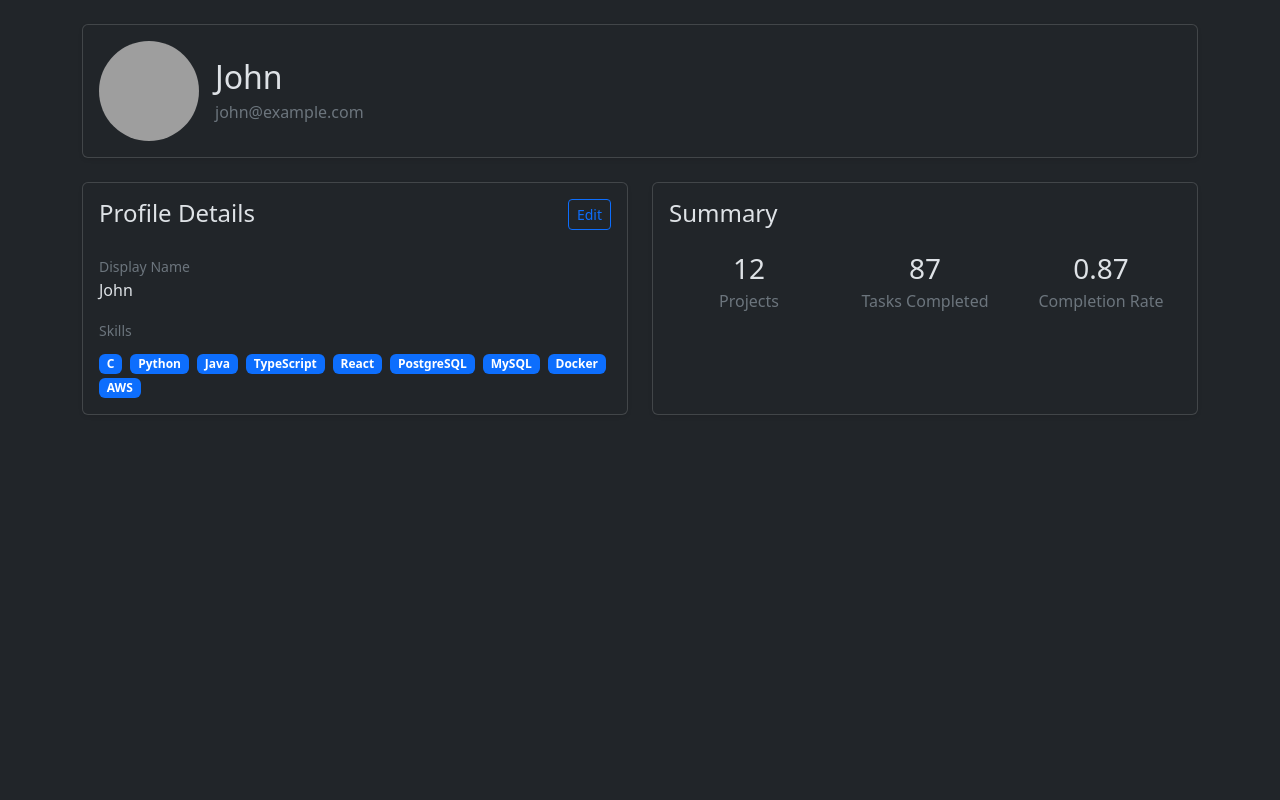
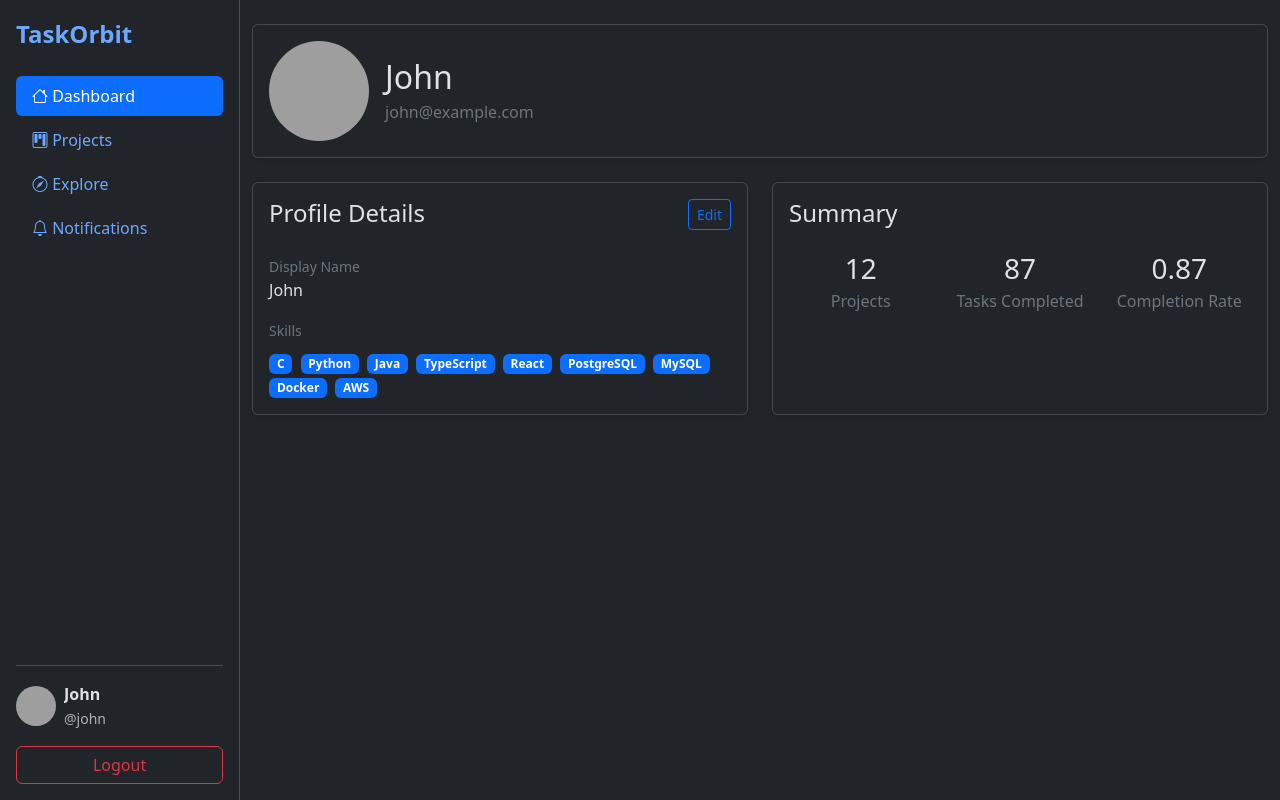
Before and after one commit to Arup3201/pytorb, a Django app: page /accounts/profile in a window 1280 px wide. Run offline with Django 5.2, Linux system fonts and the light colour scheme; grey boxes are pictures that could not be loaded.

Commit message:
templates for login, register and profile updated

```diff
--- a/templates/base.html
+++ b/templates/base.html
@@ -6,10 +6,18 @@
     <meta name="viewport" content="width=device-width, initial-scale=1.0">
     <link href="https://cdn.jsdelivr.net/npm/bootstrap@5.3.8/dist/css/bootstrap.min.css" rel="stylesheet"
         integrity="sha384-sRIl4kxILFvY47J16cr9ZwB07vP4J8+LH7qKQnuqkuIAvNWLzeN8tE5YBujZqJLB" crossorigin="anonymous">
+    <link rel="stylesheet" href="https://cdn.jsdelivr.net/npm/bootstrap-icons@1.13.1/font/bootstrap-icons.min.css">
     <title>{% block title %}{% endblock %}</title>
 </head>
 
 <body data-bs-theme="dark">
-{% block content %}{% endblock %}
+    <div class="d-flex vh-100">
+        {% include 'navbar.html' %}
+
+        <main class="flex-grow-1 overflow-auto">
+            {% block content %}{% endblock %}
+        </main>
+
+    </div>
 </body>
 </html>
--- /dev/null
+++ b/templates/navbar.html
@@ -0,0 +1,104 @@
+<!-- Desktop View -->
+<aside class="d-none d-md-flex flex-column p-3 border-end" style="width: 260px;">
+    <a href="/" class="d-flex align-items-center mb-4 text-decoration-none">
+        <span class="fs-4 fw-bold">TaskOrbit</span>
+    </a>
+    <ul class="nav nav-pills flex-column gap-1">
+        <li class="nav-item">
+            <a href="#" class="nav-link active">
+                <i class="bi bi-house"></i>
+                Dashboard
+            </a>
+        </li>
+        <li class="nav-item">
+            <a href="#" class="nav-link">
+                <i class="bi bi-kanban"></i>
+                Projects
+            </a>
+        </li>
+        <li class="nav-item">
+            <a href="#" class="nav-link">
+                <i class="bi bi-compass"></i>
+                Explore
+            </a>
+        </li>
+        <li class="nav-item">
+            <a href="#" class="nav-link">
+                <i class="bi bi-bell"></i>
+                Notifications
+            </a>
+        </li>
+    </ul>
+    <div class="mt-auto pt-3 border-top">
+        <div class="d-flex align-items-center mb-3">
+            <img src="{{ profile.avatar_url }}" alt="User avatar" width="40" height="40"
+                class="rounded-circle me-2">
+            <div class="text-truncate">
+                <div class="fw-semibold text-truncate">
+                    {{ profile.display_name }}
+                </div>
+                <small class="text-body-secondary">
+                    @{{ profile.username }}
+                </small>
+            </div>
+        </div>
+        <button class="btn btn-outline-danger w-100">
+            Logout
+        </button>
+    </div>
+</aside>
+
+<!-- Mobile View -->
+<nav class="d-md-none fixed-bottom bg-body border-top">
+    <div class="d-flex justify-content-around align-items-center">
+        <a href="#" class="nav-link text-center py-2 flex-fill active">
+            <div class="fs-5">
+                <i class="bi bi-house"></i>
+            </div>
+            <small>Dashboard</small>
+        </a>
+        <a href="#" class="nav-link text-center py-2 flex-fill text-body">
+            <div class="fs-5">
+                <i class="bi bi-kanban"></i>
+            </div>
+            <small>Projects</small>
+        </a>
+        <a href="#" class="nav-link text-center py-2 flex-fill text-body">
+            <div class="fs-5">
+                <i class="bi bi-compass"></i>
+            </div>
+            <small>Explore</small>
+        </a>
+        <a href="#" class="nav-link text-center py-2 flex-fill text-body position-relative">
+            <div class="fs-5">
+                <i class="bi bi-bell"></i>
+            </div>
+            <small>Notifications</small>
+        </a>
+        <div class="flex-fill text-center py-2">
+            <button class="btn p-0 border-0" type="button" data-bs-toggle="dropdown" aria-expanded="false">
+                <img src="{{ profile.avatar_url }}" alt="Profile" width="32" height="32" class="rounded-circle">
+            </button>
+            <ul class="dropdown-menu dropdown-menu-end mb-2">
+                <li>
+                    <span class="dropdown-item-text fw-semibold">
+                        {{ profile.display_name }}
+                    </span>
+                </li>
+                <li>
+                    <span class="dropdown-item-text text-body-secondary">
+                        @{{ profile.username }}
+                    </span>
+                </li>
+                <li>
+                    <hr class="dropdown-divider">
+                </li>
+                <li>
+                    <button class="dropdown-item text-danger">
+                        Logout
+                    </button>
+                </li>
+            </ul>
+        </div>
+    </div>
+</nav>
```
Also changed, not shown: accounts/templates/login.html (+16 -7 lines), accounts/templates/register.html (+30 -5 lines).
